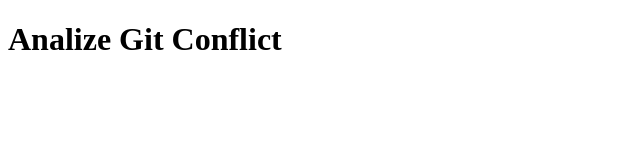
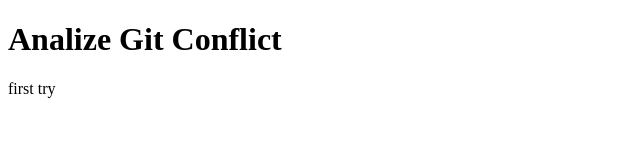
Before and after one commit to TanzilalGummilang/try_git-conflict, a plain HTML site: page index.html in a window 1280 px wide. Shown: the full height of the page, 0-640 px from the left. Drawn offline with Linux system fonts and the light colour scheme.

Commit message:
first try

```diff
--- a/index.html
+++ b/index.html
@@ -9,6 +9,7 @@
 <body>
 
     <h1>Analize Git Conflict</h1>
+    <p>first try</p>
 
 </body>
 </html>
```
